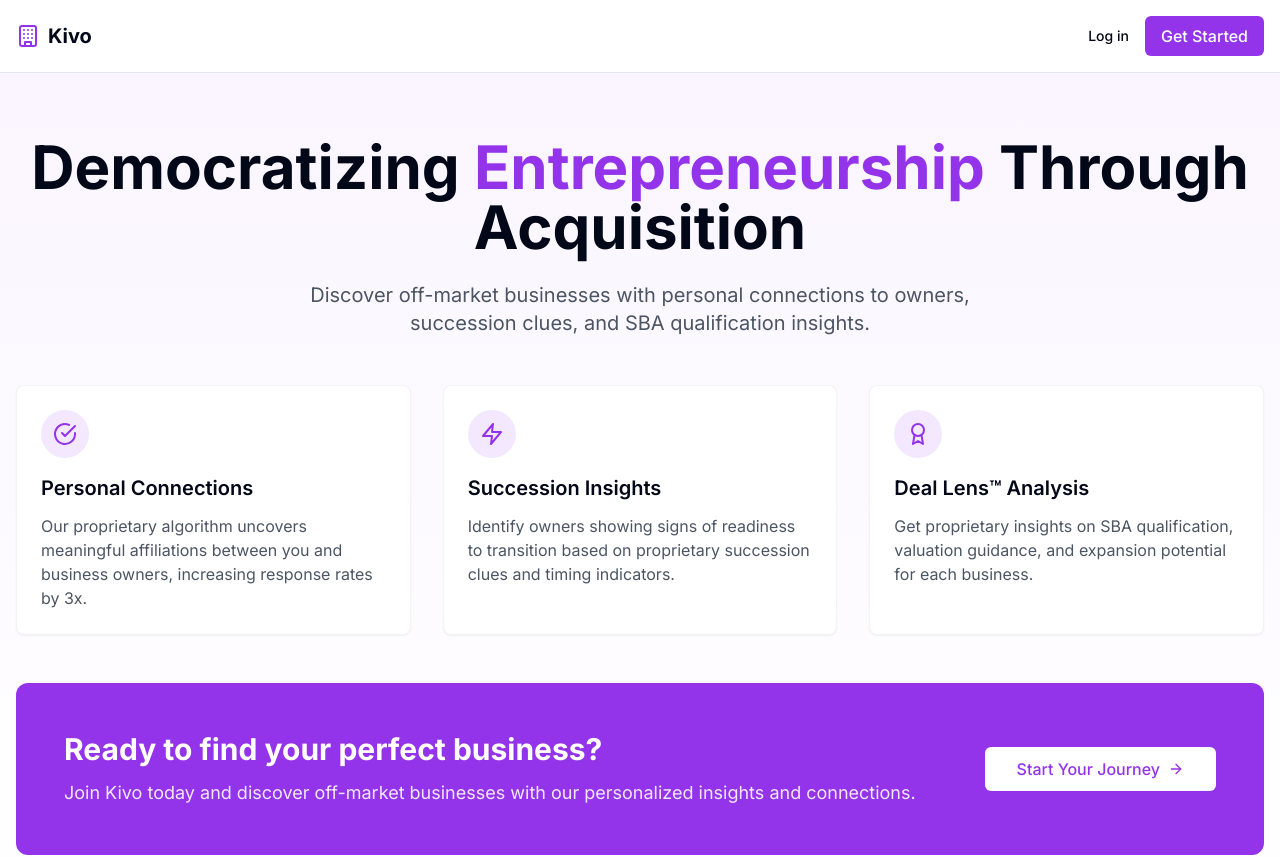
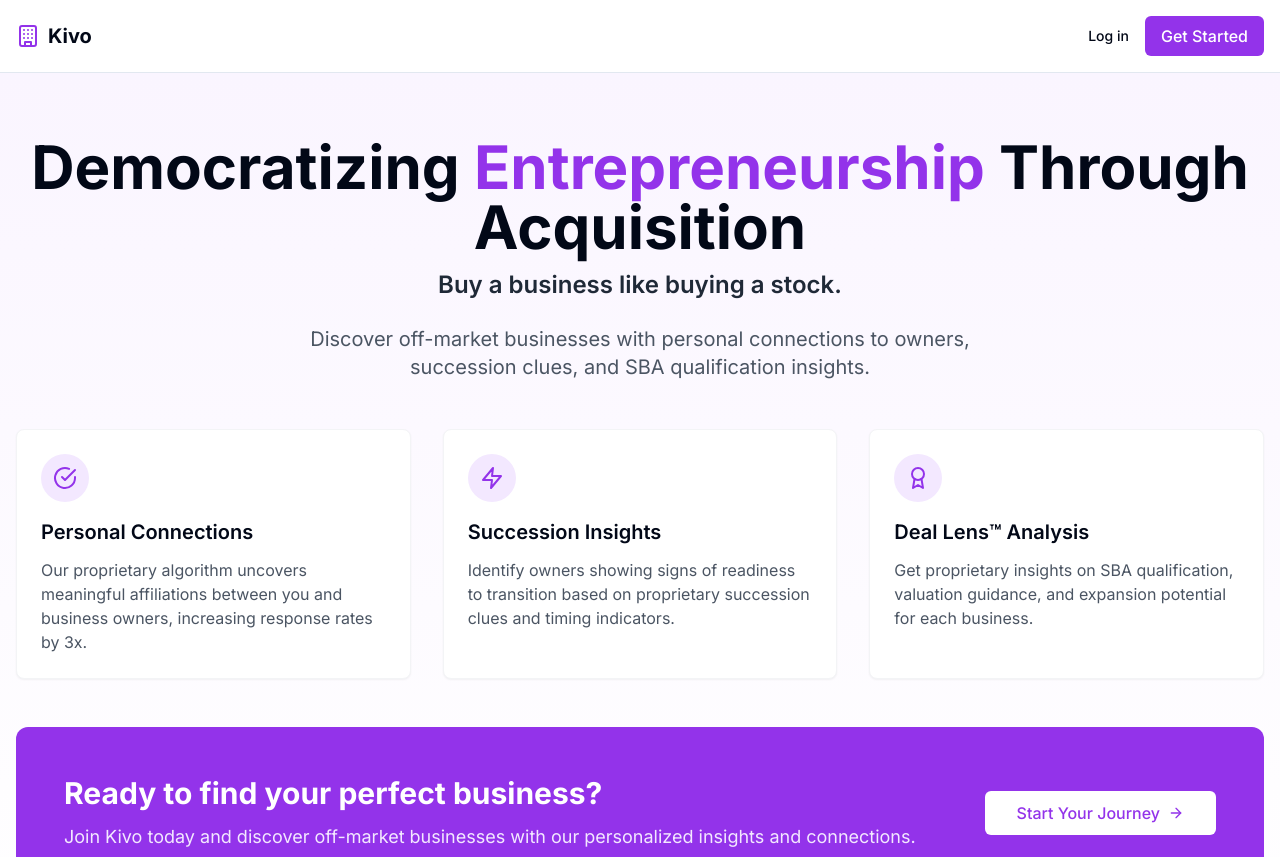
Before and after one commit to dzodze00/eta, a Next.js app: page / in a window 1280 px wide. Shown: the top 857 px of the page. Built offline with nearby package versions, Linux system fonts and the light colour scheme.

Commit message:
Update page.tsx

```diff
--- a/app/page.tsx
+++ b/app/page.tsx
@@ -27,9 +27,10 @@
         <section className="py-12 md:py-16 bg-gradient-to-b from-purple-50 to-white">
           <div className="container mx-auto px-4">
             <div className="text-center mb-12">
-              <h1 className="text-4xl md:text-6xl font-bold mb-6">
+              <h1 className="text-4xl md:text-6xl font-bold mb-3">
                 Democratizing <span className="text-purple-600">Entrepreneurship</span> Through Acquisition
               </h1>
+              <p className="text-2xl font-semibold text-gray-800 mb-6">Buy a business like buying a stock.</p>
               <p className="text-xl text-gray-600 max-w-3xl mx-auto">
                 Discover off-market businesses with personal connections to owners, succession clues, and SBA
                 qualification insights.
```
